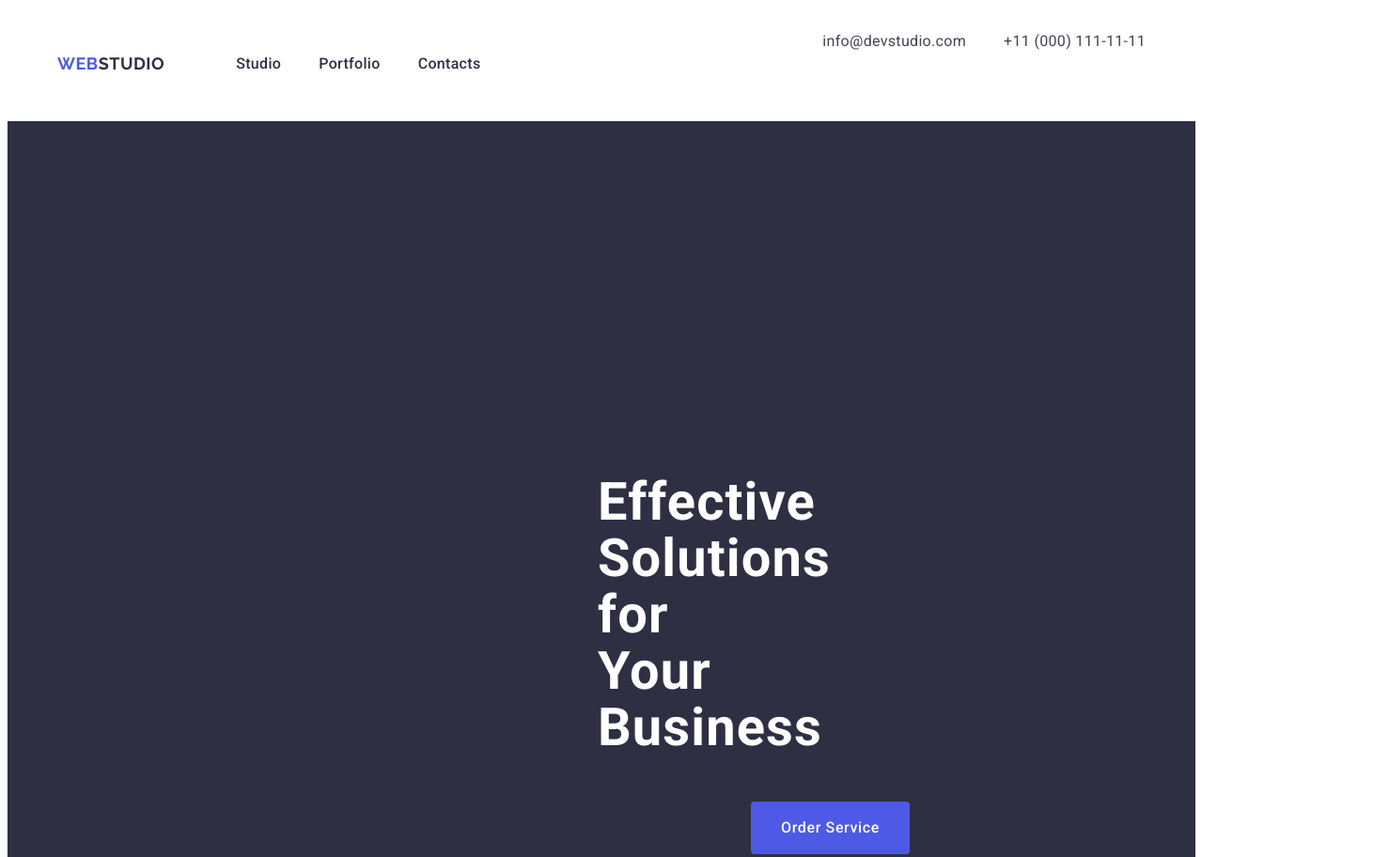
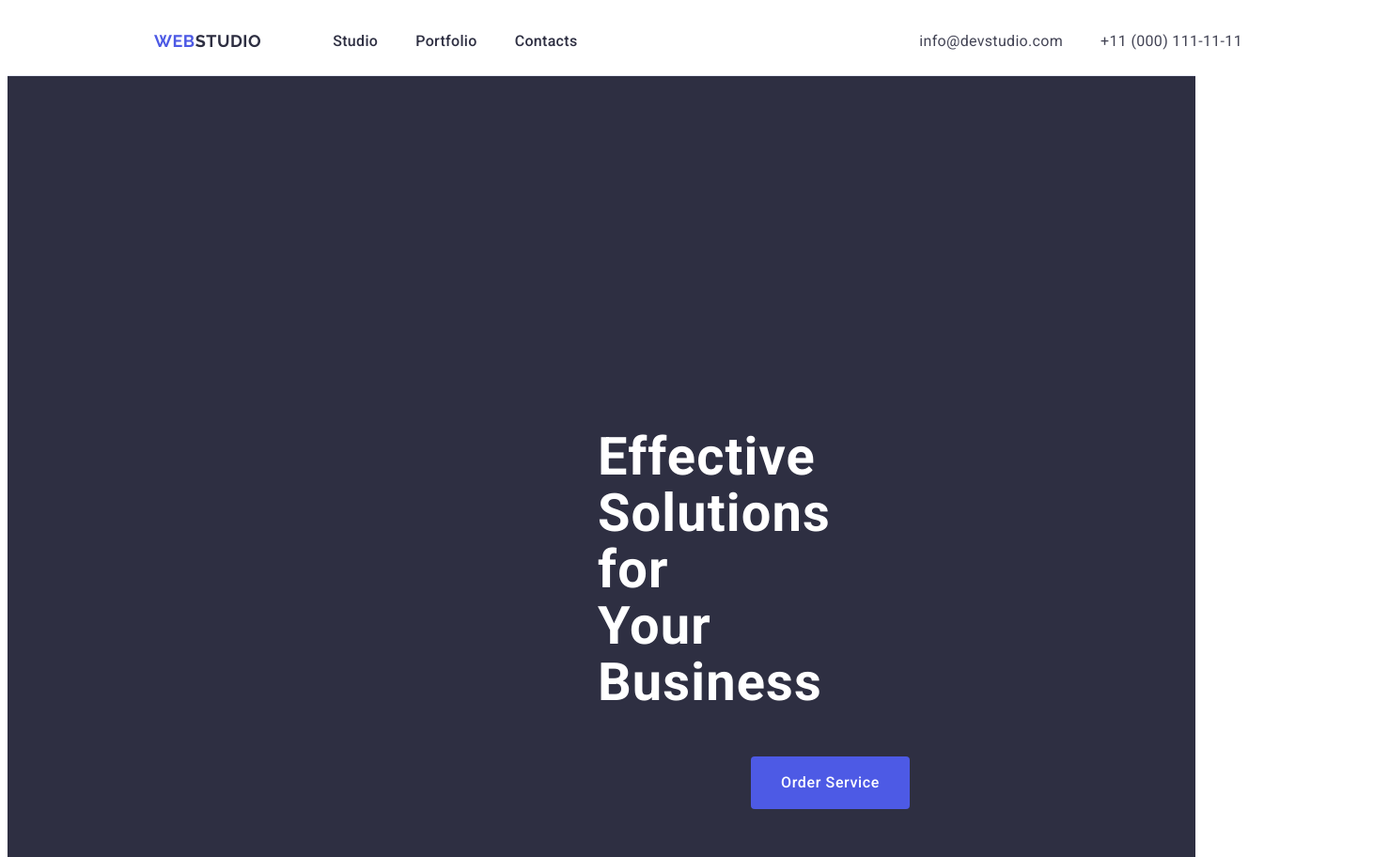
Before and after one commit to AistraViter/goit-markup-hw-03, a plain HTML site: page index.html in a window 1280 px wide. Shown: the top 912 px of the page at 94% size, 1478 px wide, since content can reach past the window. Drawn offline with Linux system fonts and the light colour scheme.

Commit message:
Version 6

```diff
--- a/css/styles.css
+++ b/css/styles.css
@@ -34,11 +34,6 @@ ul {
   display: flex;
 }
 
-nav {
-  display: flex;
-  align-items: center;
-}
-
 img {
   display: block;
 }
@@ -63,6 +58,9 @@ img {
   justify-content: space-between;
   margin: 0 auto;
   padding: 0 15px;
+  max-width: 1440px;
+  padding-left: 156px;
+  padding-right: 156px;
 
 }
 
@@ -82,12 +80,14 @@ img {
   color: #2e2f42;
 }
 
+.nav-nav {
+  display: flex;
+  align-items: center;
+}
+
 .nav-list {
   display: flex;
   gap: 40px;
-}
-.nav-item{
-  padding: 24px 0;
 }
 .nav-text {
   color: #2e2f42;
@@ -96,6 +96,8 @@ img {
   line-height: 1.5;
   letter-spacing: 0.02em;
   text-decoration: none;
+  padding: 24px 0;
+
 }
 
 .nav-text:active,
--- a/index.html
+++ b/index.html
@@ -1,6 +1,6 @@
 <!DOCTYPE html>
 
-<html lang="en">
+<html lang="en" >
   <head>
     <meta charset="utf-8" />
     <meta name="description" content="Homework1" />
@@ -21,8 +21,8 @@
 
   <body>
     <header class="header-section">
-      <div class="header-container" class="container">
-        <nav>
+      <div class="header-container" >
+        <nav class="nav-nav">
           <a href="./index.html" class="logo-text-header">
             Web<span class="studio-header">Studio</span>
           </a>
```
